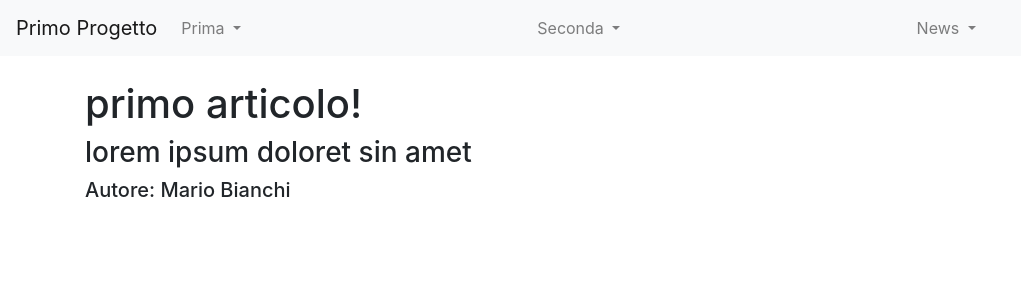
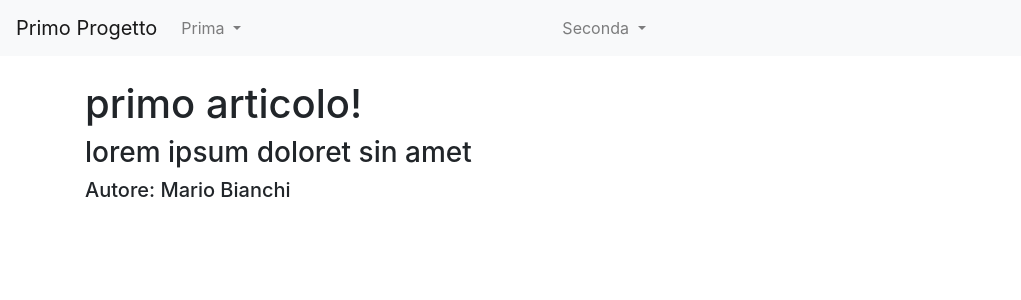
Before and after one commit to morgangerevini/primo_progetto, a Django app: page /news/articoli/1 in a window 1280 px wide. Shown: the top 300 px of the page, without its empty margins (0-1021 px from the left). Run offline with Django 5.2, Linux system fonts and the light colour scheme; data comes from the database, SQL or seed files in the repository.

Commit message:
Fix bugs: base.html

```diff
--- a/primo_progetto/templates/base.html
+++ b/primo_progetto/templates/base.html
@@ -51,17 +51,7 @@
 
             </ul>
              <ul class="navbar-nav mr-auto">
-                <li class="nav-item dropdown">
-                    <a class="nav-link dropdown-toggle" href="#" id="navbarDropdownPrima" role="button" data-toggle="dropdown" aria-haspopup="true" aria-expanded="false">
-                    News
-                    </a>
-                    <div class="dropdown-menu" aria-labelledby="navbarDropdownPrima">
-                        <a class="dropdown-item" href="/ ">Indice</a>
-                        <a class="dropdown-item" href="{% url 'news:articolo_detail' %}">Articolo detail</a>
-                        <a class="dropdown-item" href="{% url 'news:homepage' %}">Homepage</a>
 
-                    </div>
-                </li>
 
 
             </ul>
```
